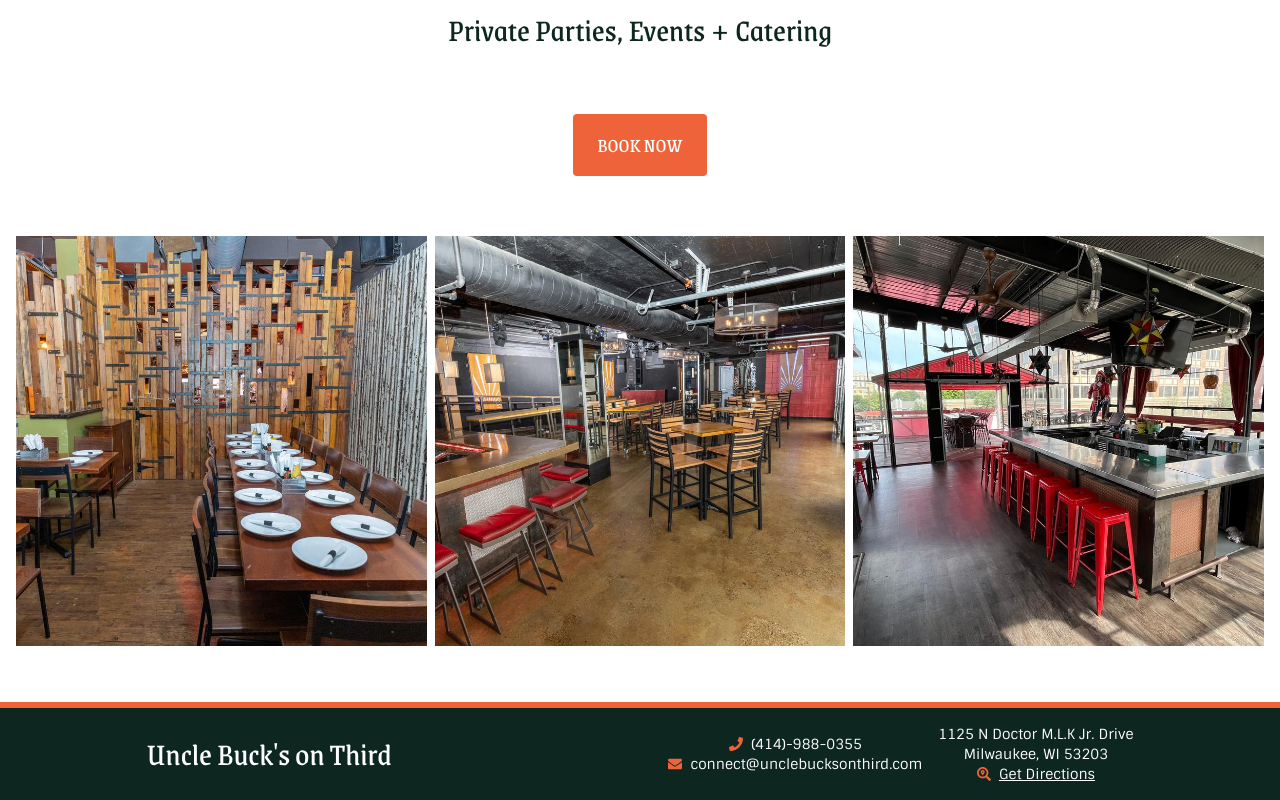
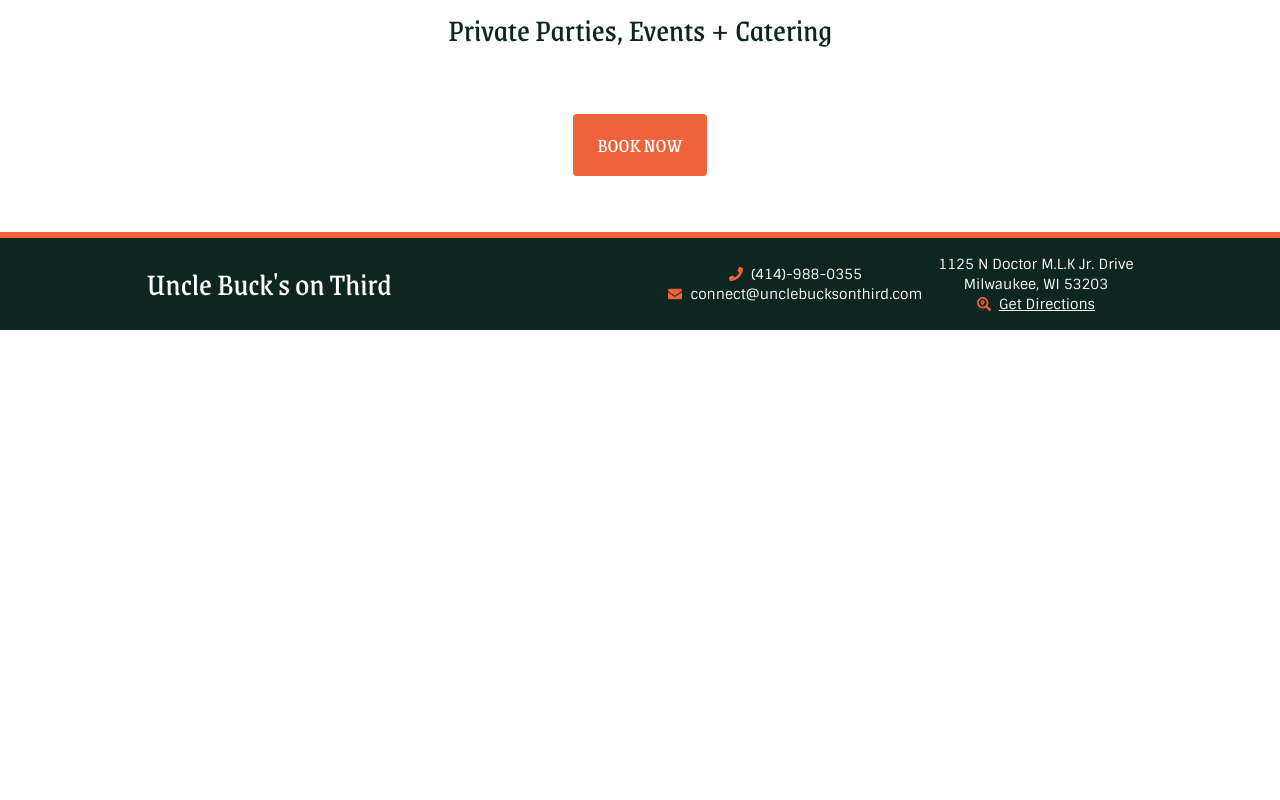
Before and after one commit to Curious-Bean-LLC/unclebucksonthird, a React (Vite) app: page / in a window 1280 px wide. Shown: the part 1391-2191 px from the top of the page. After the commit the page ends 1721 px from the top, so only its background shows below. Built offline with nearby package versions, Linux system fonts and the light colour scheme; what decap-cms-app would draw is missing.

Commit message:
pull from the admin backend for images on each page

```diff
--- /dev/null
+++ b/src/components/ImageGrid.tsx
@@ -0,0 +1,23 @@
+interface ImageGridProps {
+  images: string[]
+  altPrefix?: string
+}
+
+export default function ImageGrid({ images, altPrefix = 'Image' }: ImageGridProps) {
+  if (!images.length) return null
+
+  return (
+    <div className='w-full'>
+      <div className='grid grid-cols-1 sm:grid-cols-2 md:grid-cols-3 gap-5 md:gap-2 justify-items-center'>
+        {images.map((imageSrc, idx) => (
+          <img
+            key={idx}
+            src={imageSrc}
+            alt={`${altPrefix} ${idx + 1}`}
+            className='w-full max-w-xs h-auto object-cover rounded'
+          />
+        ))}
+      </div>
+    </div>
+  )
+}
--- /dev/null
+++ b/src/hooks/useLoadImages.ts
@@ -0,0 +1,60 @@
+import matter from 'gray-matter'
+import { useEffect, useState } from 'react'
+
+interface ImageFrontmatter {
+  layout: string
+  imageFile: string
+}
+
+interface ParsedImage {
+  frontmatter: ImageFrontmatter
+}
+
+export function useLoadImages(folderPath: string) {
+  const [images, setImages] = useState<string[]>([])
+  const [loading, setLoading] = useState(true)
+  const [error, setError] = useState<string | null>(null)
+
+  useEffect(() => {
+    const loadImages = async () => {
+      try {
+        // Dynamically import all markdown files from the specified folder
+        const modules = import.meta.glob('../../_images/**/*.md', {
+          as: 'raw',
+        })
+
+        const imageData: ParsedImage[] = []
+
+        for (const [path, importFn] of Object.entries(modules)) {
+          // Filter to only include files from the specified folder
+          if (path.includes(`_images/${folderPath}/`)) {
+            const content = await (importFn as () => Promise<string>)()
+            const { data } = matter(content)
+
+            if (data.imageFile) {
+              imageData.push({
+                frontmatter: {
+                  layout: data.layout || '',
+                  imageFile: data.imageFile,
+                },
+              })
+            }
+          }
+        }
+
+        // Extract image file paths
+        const imagePaths = imageData.map(img => img.frontmatter.imageFile)
+        setImages(imagePaths)
+      } catch (err) {
+        console.error(`Error loading images from ${folderPath}:`, err)
+        setError(err instanceof Error ? err.message : 'Unknown error')
+      } finally {
+        setLoading(false)
+      }
+    }
+
+    loadImages()
+  }, [folderPath])
+
+  return { images, loading, error }
+}
--- a/src/pages/About.tsx
+++ b/src/pages/About.tsx
@@ -1,8 +1,14 @@
+import ImageGrid from '../components/ImageGrid'
+import { useLoadImages } from '../hooks/useLoadImages'
+
 export default function About() {
+  const { images } = useLoadImages('about')
+
   return (
-    <div>
+    <div className='flex flex-col items-center gap-12'>
       <h1>About Page</h1>
       <p>This is the About page of the application.</p>
+      {images.length > 0 && <ImageGrid images={images} altPrefix='About' />}
     </div>
   )
 }
--- a/src/pages/Events.tsx
+++ b/src/pages/Events.tsx
@@ -1,5 +1,7 @@
 import matter from 'gray-matter'
 import { useEffect, useState } from 'react'
+import ImageGrid from '../components/ImageGrid'
+import { useLoadImages } from '../hooks/useLoadImages'
 
 interface EventFrontmatter {
   layout: string
@@ -19,6 +21,7 @@ export default function Events() {
   const [recurringEvents, setRecurringEvents] = useState<ParsedEvent[]>([])
   const [onetimeEvents, setOnetimeEvents] = useState<ParsedEvent[]>([])
   const [loading, setLoading] = useState(true)
+  const { images } = useLoadImages('events')
 
   const parseMarkdown = (content: string): ParsedEvent => {
     const { data, content: body } = matter(content)
@@ -217,6 +220,15 @@ export default function Events() {
           <p>No events at this time. Check back soon!</p>
         </div>
       )}
+
+      {images.length > 0 && (
+        <section className='w-full max-w-4xl mt-12'>
+          <h2 className='text-2xl font-bold mb-8 text-ub-orange'>
+            Event Gallery
+          </h2>
+          <ImageGrid images={images} altPrefix='Event' />
+        </section>
+      )}
     </div>
   )
 }
--- a/src/pages/Home.tsx
+++ b/src/pages/Home.tsx
@@ -1,10 +1,13 @@
 import { Link } from 'react-router-dom'
 import HomeVideo from '/videos/home-video.mp4'
-import PrivateSpace1 from '/images/private-space-1.jpeg'
-import PrivateSpace2 from '/images/private-space-2.jpeg'
-import PrivateSpace3 from '/images/private-space-3.jpeg'
+import ImageGrid from '../components/ImageGrid'
+import { useLoadImages } from '../hooks/useLoadImages'
 
 export default function Home() {
+  const { images: homeImages } = useLoadImages('home')
+  const { images: cateringImages } = useLoadImages('catering')
+  const previewCateringImages = cateringImages.slice(0, 3)
+
   return (
     <div key='home-container' className='flex flex-col items-center gap-15'>
       <video src={HomeVideo} autoPlay loop muted className='w-full h-auto' />
@@ -50,29 +53,19 @@ export default function Home() {
         </div>
       </div>
 
+      {homeImages.length > 0 && (
+        <section className='w-full'>
+          <ImageGrid images={homeImages} altPrefix='Home' />
+        </section>
+      )}
+
       <h1>Private Parties, Events + Catering</h1>
       <button className='bg-ub-orange text-ub-white py-4 px-6 rounded hover:bg-ub-dark'>
         <Link to='/private-events-catering' className=''>
           Book Now
         </Link>
       </button>
-      <div className='grid grid-cols-1 md:grid-cols-3 gap-5 md:gap-2 text-center'>
-        <img
-          src={PrivateSpace1}
-          alt='Private Event Space 1'
-          className='w-full h-auto'
-        />
-        <img
-          src={PrivateSpace2}
-          alt='Private Event Space 2'
-          className='w-full h-auto'
-        />
-        <img
-          src={PrivateSpace3}
-          alt='Private Event Space 3'
-          className='w-full h-auto'
-        />
-      </div>
+      <ImageGrid images={previewCateringImages} altPrefix='Private Event Space' />
     </div>
   )
 }
--- a/src/pages/PrivateEventsCatering.tsx
+++ b/src/pages/PrivateEventsCatering.tsx
@@ -1,27 +1,12 @@
-import PrivateSpace1 from '/images/private-space-1.jpeg'
-import PrivateSpace2 from '/images/private-space-2.jpeg'
-import PrivateSpace3 from '/images/private-space-3.jpeg'
+import ImageGrid from '../components/ImageGrid'
+import { useLoadImages } from '../hooks/useLoadImages'
 
 export default function PrivateEventsCatering() {
+  const { images } = useLoadImages('catering')
+
   return (
     <div className='flex flex-col items-center gap-15 md:px-15'>
-      <div className='grid grid-cols-1 md:grid-cols-3 gap-5 md:gap-2 text-center'>
-        <img
-          src={PrivateSpace1}
-          alt='Private Event Space 1'
-          className='w-full h-auto'
-        />
-        <img
-          src={PrivateSpace2}
-          alt='Private Event Space 2'
-          className='w-full h-auto'
-        />
-        <img
-          src={PrivateSpace3}
-          alt='Private Event Space 3'
-          className='w-full h-auto'
-        />
-      </div>
+      <ImageGrid images={images} altPrefix='Private Event Space' />
 
       <p>
         Let's make it a party to remember! We offer parties that are late-night
--- a/src/pages/Reservations.tsx
+++ b/src/pages/Reservations.tsx
@@ -1,8 +1,19 @@
+import ImageGrid from '../components/ImageGrid'
+import { useLoadImages } from '../hooks/useLoadImages'
+
 export default function Reservations() {
+  const { images } = useLoadImages('reservations')
+
   return (
     <div className='flex flex-col items-center gap-8'>
       <h1>Reservations</h1>
       <p>Make a reservation for your next visit!</p>
+
+      {images.length > 0 && (
+        <div className='w-full max-w-4xl px-4'>
+          <ImageGrid images={images} altPrefix='Reservations' />
+        </div>
+      )}
 
       <div className='flex flex-col gap-4'>
         <a
```
